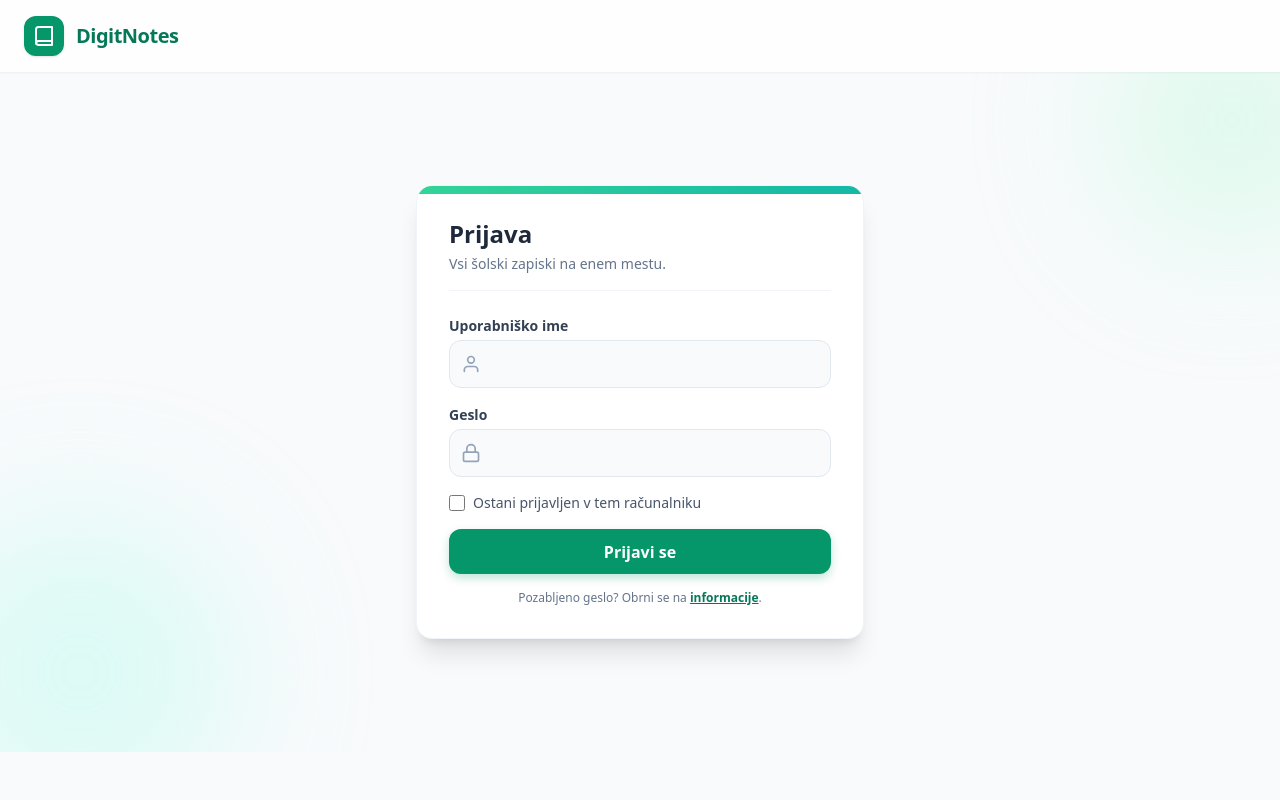
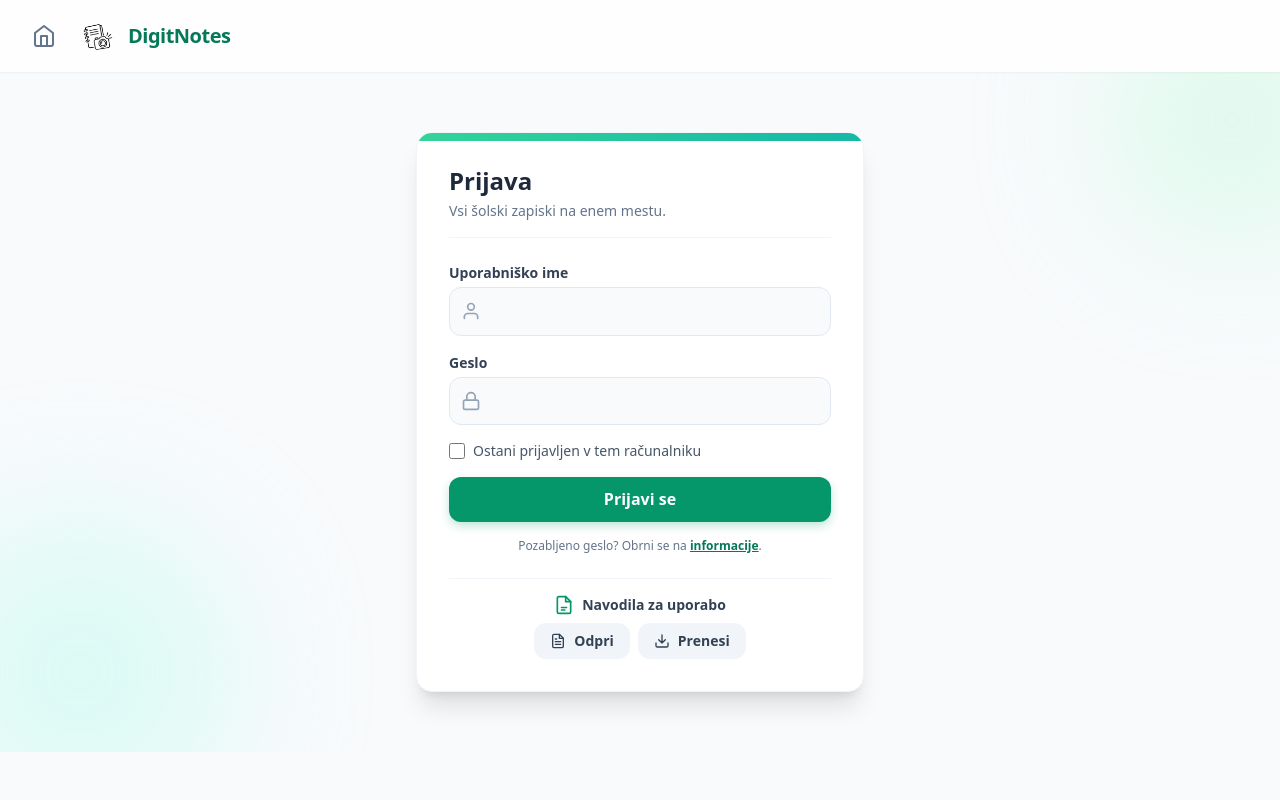
Before and after one commit to digitnotes/web, a plain HTML site: page app.html in a window 1280 px wide. Drawn offline with nearby package versions, Linux system fonts and the light colour scheme.

Commit message:
Update app.html

```diff
--- a/app.html
+++ b/app.html
@@ -105,7 +105,7 @@ function logout(){localStorage.removeItem('dn_s');sessionStorage.removeItem('dn_
 // ================= PRIJAVA =================
 function renderLogin(){
   $('app').innerHTML=`
-  <nav class="w-full bg-white/80 backdrop-blur-md shadow-sm py-4 px-6 flex items-center space-x-3 sticky top-0 z-20">${logo}<span class="text-xl font-bold text-emerald-700 tracking-tight">DigitNotes</span></nav>
+  <nav class="w-full bg-white/80 backdrop-blur-md shadow-sm py-4 px-6 flex items-center space-x-3 sticky top-0 z-20"><a href="https://digitnotes.github.io/web/" title="Domov" class="p-2 rounded-xl text-slate-500 hover:text-emerald-700 hover:bg-emerald-50 transition">${ic('home','w-6 h-6')}</a><img src="logo_zvezki.png" alt="DigitNotes" class="h-10 w-auto object-contain"><span class="text-xl font-bold text-emerald-700 tracking-tight">DigitNotes</span></nav>
   <main class="relative overflow-hidden min-h-[85vh] flex items-center justify-center px-4 py-10">
     <div class="absolute top-0 right-0 -mr-20 -mt-20 w-64 h-64 rounded-full bg-emerald-100 opacity-60 blur-3xl -z-10"></div>
     <div class="absolute bottom-0 left-0 -ml-20 -mb-20 w-80 h-80 rounded-full bg-teal-100 opacity-60 blur-3xl -z-10"></div>
@@ -120,6 +120,11 @@ function renderLogin(){
         <div id="le" class="hidden text-sm text-red-600 bg-red-50 rounded-xl px-3 py-2"></div>
         <button class="btn btn-p w-full" onclick="login()">Prijavi se</button>
         <p class="text-xs text-slate-500 text-center">Pozabljeno geslo? Obrni se na <a class="text-emerald-700 font-semibold underline" href="mailto:informacije@digitnotes.si">informacije</a>.</p>
+      </div>
+      <div class="mt-6 pt-4 border-t border-slate-100 flex flex-wrap items-center justify-center gap-2">
+        <span class="w-full text-center text-sm font-semibold text-slate-700 flex items-center justify-center gap-2">${ic('pdf','w-5 h-5 text-emerald-600')} Navodila za uporabo</span>
+        <a href="DigitNotes_navodila.pdf" target="_blank" rel="noopener" class="btn btn-s !py-2 text-sm">${ic('notes','w-4 h-4')} Odpri</a>
+        <a href="DigitNotes_navodila.pdf" download class="btn btn-s !py-2 text-sm">${ic('dl','w-4 h-4')} Prenesi</a>
       </div>
     </div></main>`;
 }
@@ -150,6 +155,7 @@ function shell(inner){
   <main class="max-w-4xl mx-auto p-4 md:p-8">${inner}</main>
   <nav class="fixed z-30 bg-white border-slate-200 bottom-0 left-0 right-0 border-t flex justify-around px-1 md:top-0 md:left-auto md:right-0 md:bottom-0 md:w-60 md:border-t-0 md:border-l md:flex-col md:justify-start md:gap-1 md:p-4 md:pt-24">
    ${items.map(i=>btn(...i)).join('')}
+   <a href="DigitNotes_navodila.pdf" target="_blank" rel="noopener" class="flex md:flex-row flex-col items-center md:gap-3 gap-0.5 md:px-4 px-2 py-2 md:py-3 rounded-xl md:w-full text-xs md:text-sm font-semibold text-slate-500 hover:bg-slate-100">${ic('pdf','w-6 h-6 md:w-5 md:h-5')}<span>Navodila</span></a>
    <button onclick="logout()" class="flex md:flex-row flex-col items-center md:gap-3 gap-0.5 md:px-4 px-2 py-2 md:py-3 rounded-xl md:w-full text-xs md:text-sm font-semibold text-slate-500 hover:bg-red-50 hover:text-red-600 md:mt-auto">${ic('out','w-6 h-6 md:w-5 md:h-5')}<span>Odjava</span></button>
   </nav></div>`;
 }
```
